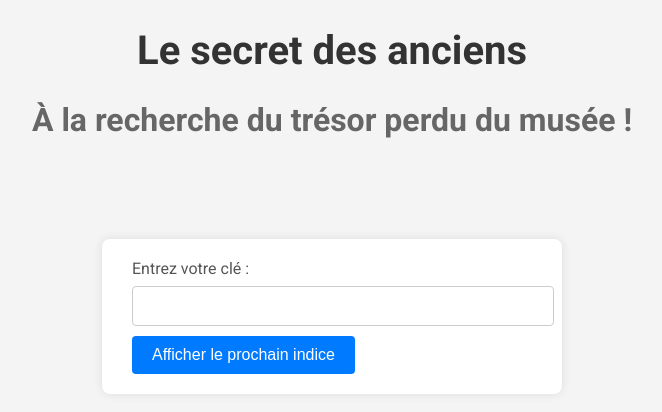
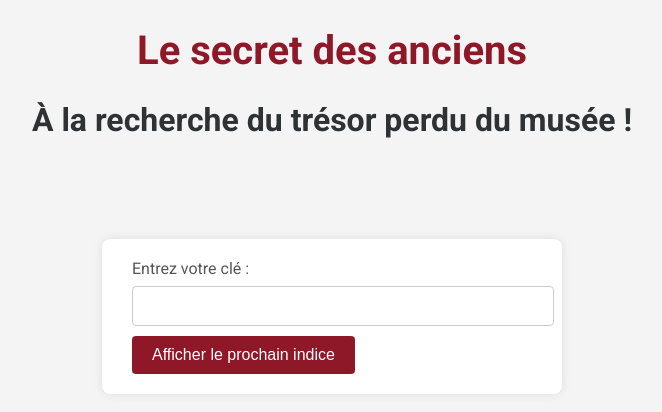
Before and after one commit to TendosBG/SiteJPO, a plain HTML site: page index.html in a window 1280 px wide. Shown: the whole page, without its empty margins (308-970 px from the left). Drawn offline with Linux system fonts and the light colour scheme.

Commit message:
i think its the lastest commit but i'm undecided ^^'

```diff
--- a/styles.css
+++ b/styles.css
@@ -21,7 +21,7 @@ input[type="text"] {
 }
 
 input[type="button"] {
-    background-color: #007BFF;
+    background-color: #8e1827;
     color: #fff;
     border: none;
     padding: 10px 20px;
@@ -31,8 +31,8 @@ input[type="button"] {
     transition: background-color 0.3s;
 }
 
-input[type="submit"]:hover {
-    background-color: #0056b3;
+input[type="button"]:hover {
+    background-color: #c42439;
 }
 
 #form-container {
@@ -47,7 +47,7 @@ input[type="submit"]:hover {
 #title {
     text-align: center;
     margin-bottom: 20px;
-    color: #333;
+    color: #8e1827;
 }
 
 #title h1 {
@@ -56,5 +56,5 @@ input[type="submit"]:hover {
 
 #title h2 {
     font-size: 2rem;
-    color: #666;
+    color: #2f3234;
 }
```
